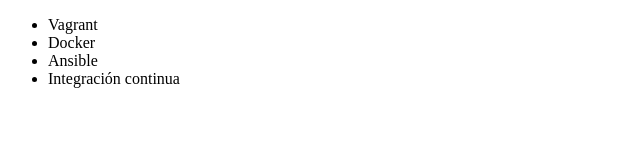
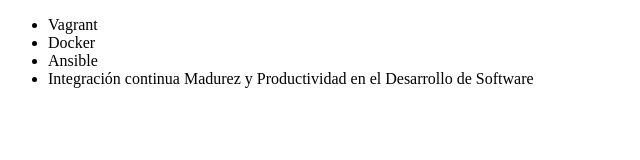
Before and after one commit to algomez24/alura-git, a plain HTML site: page Alberto/index.html in a window 1280 px wide. Shown: the whole page, without its empty margins (0-640 px from the left). Drawn offline with Linux system fonts and the light colour scheme.

Commit message:
Renombrando curso de integración continua

```diff
--- a/Alberto/index.html
+++ b/Alberto/index.html
@@ -9,7 +9,7 @@
          <li> Vagrant </li>
          <li> Docker </li>
          <li> Ansible </li>
-         <li> Integración continua </li>
+         <li> Integración continua Madurez y Productividad en el Desarrollo de Software </li>
      </ul>
 </body>
 </html>
```
